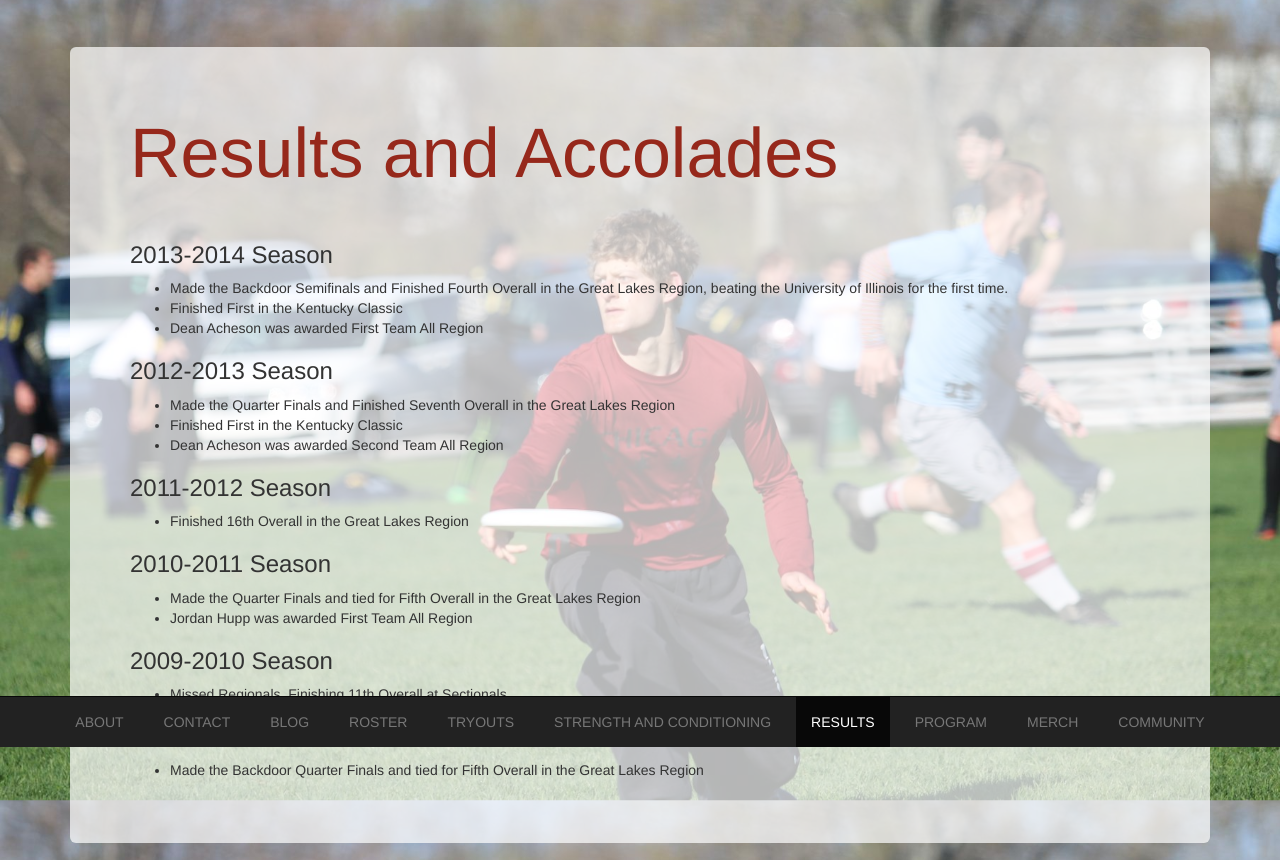
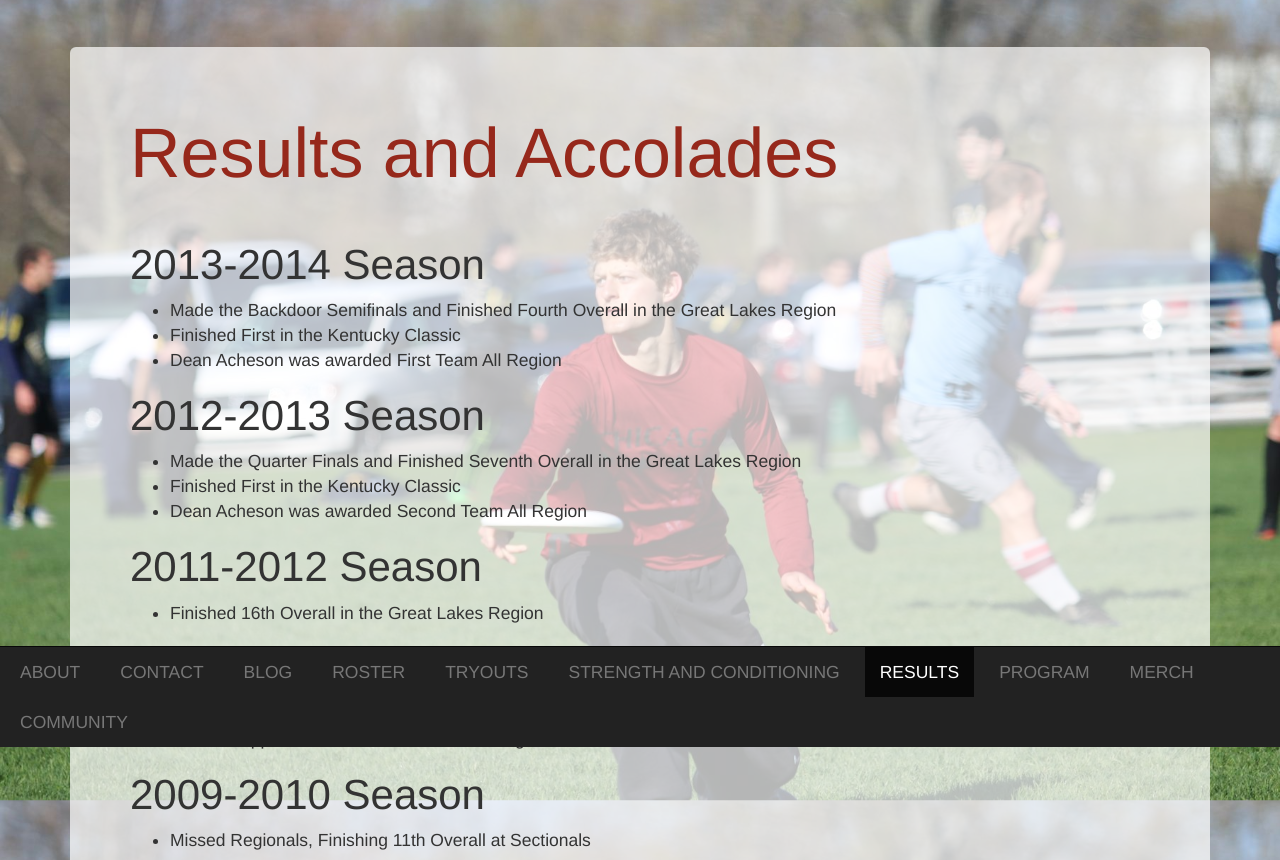
Before and after one commit to jstevensstein/UChicago-Mens-Ultimate-Website, a plain HTML site: page results/index.html in a window 1280 px wide. Shown: the part 53-913 px from the top of the page. Drawn offline with nearby package versions, Linux system fonts and the light colour scheme; files that its build step writes are made by us from their sources.

```diff
--- /dev/null
+++ b/results/index.css
@@ -0,0 +1,3 @@
+body li {
+	font-size: 1.25em;
+}
--- a/results/index.html
+++ b/results/index.html
@@ -30,15 +30,15 @@
                 <h1>Results and Accolades</h1>
                 <br>
                 <p>
-                    <h3>2013-2014 Season</h3>
+                    <h2>2013-2014 Season</h2>
                     <ul>
-                        <li>Made the Backdoor Semifinals and Finished Fourth Overall in the Great Lakes Region, beating the University of Illinois for the first time.</li>
+                        <li>Made the Backdoor Semifinals and Finished Fourth Overall in the Great Lakes Region</li>
                         <li>Finished First in the Kentucky Classic</li>
                         <li>Dean Acheson was awarded First Team All Region</li>
                     </ul>
                 </p>
                 <p>
-                    <h3>2012-2013 Season</h3>
+                    <h2>2012-2013 Season</h2>
                     <ul>
                         <li>Made the Quarter Finals and Finished Seventh Overall in the Great Lakes Region</li>
                         <li>Finished First in the Kentucky Classic</li>
@@ -46,26 +46,26 @@
                     </ul>
                 </p>
                 <p>
-                    <h3>2011-2012 Season</h3>
+                    <h2>2011-2012 Season</h2>
                     <ul>
                         <li>Finished 16th Overall in the Great Lakes Region</li>
                     </ul>
                 </p>
                 <p>
-                    <h3>2010-2011 Season</h3>
+                    <h2>2010-2011 Season</h2>
                     <ul>
                         <li>Made the Quarter Finals and tied for Fifth Overall in the Great Lakes Region</li>
                         <li>Jordan Hupp was awarded First Team All Region</li>
                     </ul>
                 </p>
                 <p>
-                    <h3>2009-2010 Season</h3>
+                    <h2>2009-2010 Season</h2>
                     <ul>
                         <li>Missed Regionals, Finishing 11th Overall at Sectionals</li>
                     </ul>
                 </p>
                 <p>
-                    <h3>2008-2009 Season</h3>
+                    <h2>2008-2009 Season</h2>
                     <ul>
                         <li>Made the Backdoor Quarter Finals and tied for Fifth Overall in the Great Lakes Region</li>
                     </ul>
```
